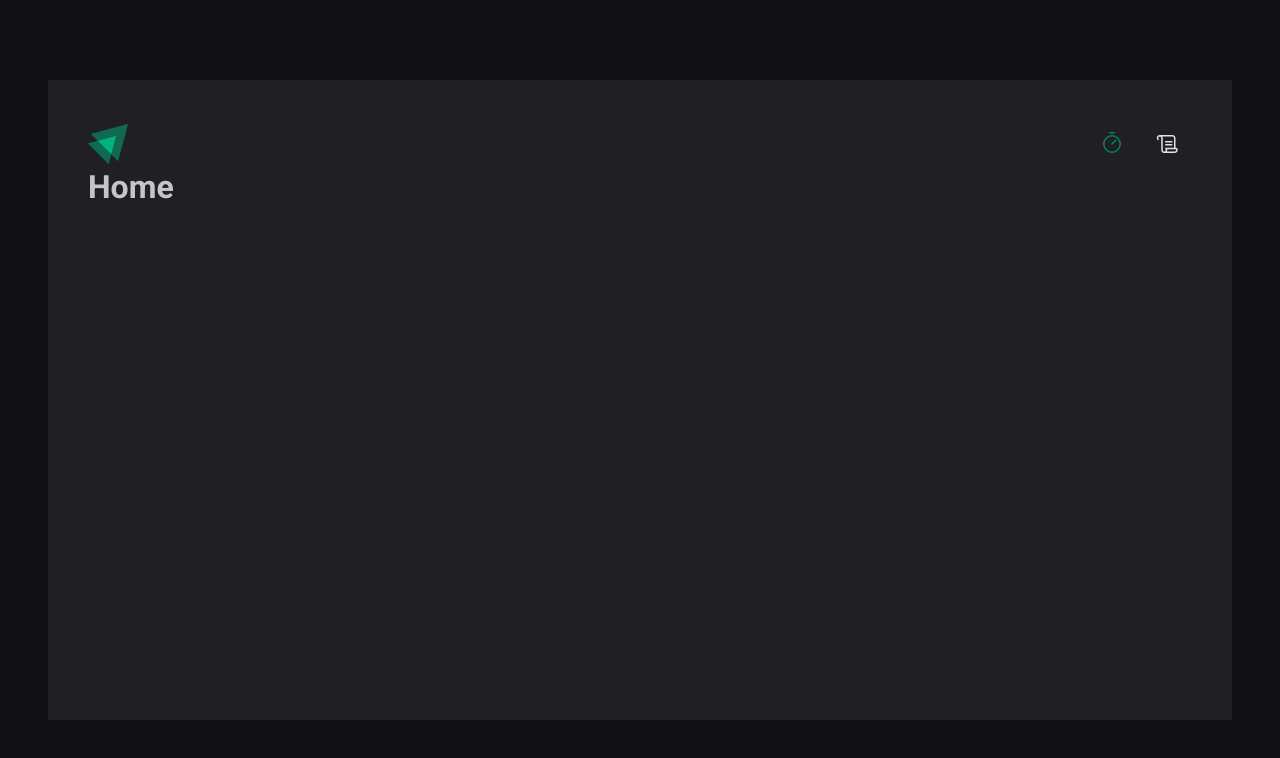
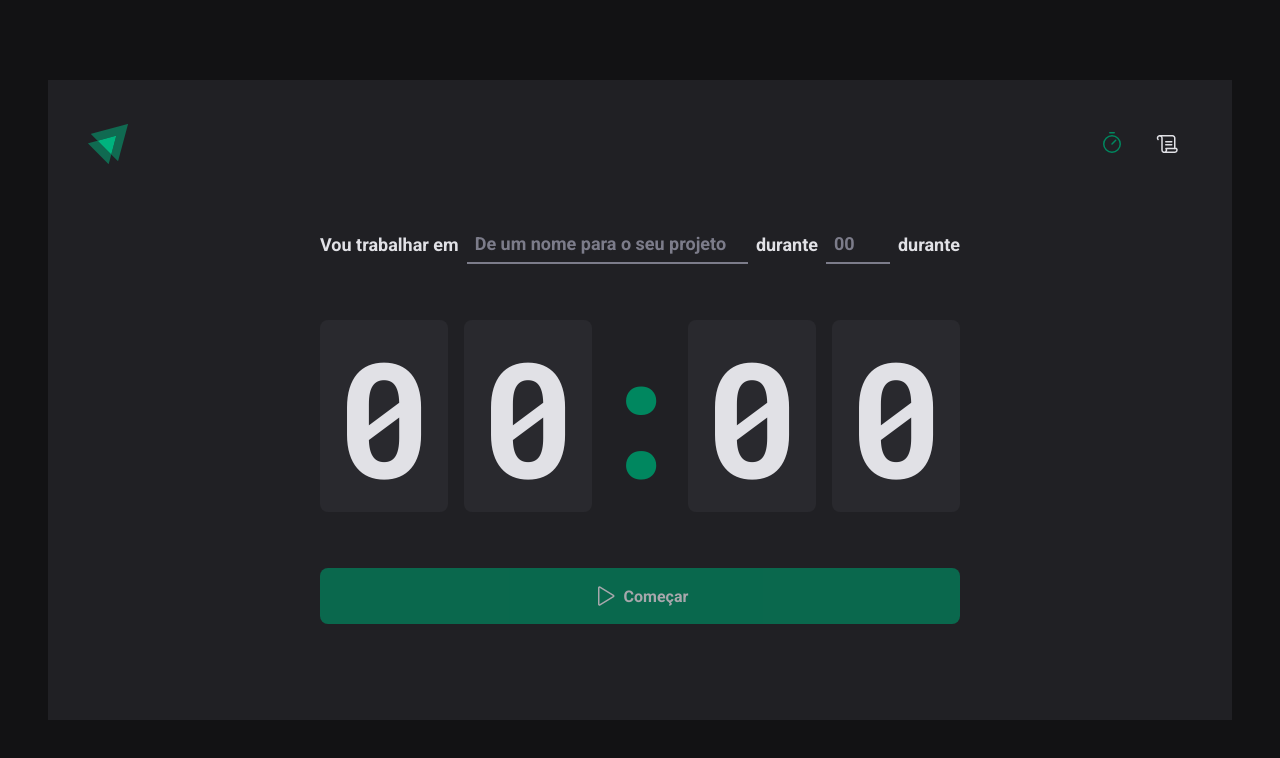
Before and after one commit to manuncorrea/timer, a React (Vite) app: page / in a window 1280 px wide. Shown: the top 758 px of the page. Built offline with nearby package versions, Linux system fonts and the light colour scheme.

Commit message:
estilizando a home

```diff
--- a/src/pages/Home/index.tsx
+++ b/src/pages/Home/index.tsx
@@ -1,3 +1,45 @@
+import { Play } from 'phosphor-react'
+import {
+  CountdownContainer,
+  FormContainer,
+  HomeContainer,
+  MinuteAmountInput,
+  Separator,
+  StartCountdownButton,
+  TaskInput,
+} from './styles'
+
 export function Homme() {
-  return <h1>Home</h1>
+  return (
+    <HomeContainer>
+      <form action="">
+        <FormContainer>
+          <label htmlFor="">Vou trabalhar em</label>
+          <TaskInput id="task" placeholder="De um nome para o seu projeto" />
+
+          <label htmlFor="minutesAmount">durante</label>
+          <MinuteAmountInput
+            type="number"
+            id="minutesAmount"
+            placeholder="00"
+          />
+
+          <span>durante</span>
+        </FormContainer>
+
+        <CountdownContainer>
+          <span>0</span>
+          <span>0</span>
+          <Separator>:</Separator>
+          <span>0</span>
+          <span>0</span>
+        </CountdownContainer>
+
+        <StartCountdownButton disabled type="submit">
+          <Play size={24} />
+          Começar
+        </StartCountdownButton>
+      </form>
+    </HomeContainer>
+  )
 }
--- /dev/null
+++ b/src/pages/Home/styles.ts
@@ -0,0 +1,111 @@
+import styled from 'styled-components'
+
+export const HomeContainer = styled.main`
+  flex: 1;
+
+  display: flex;
+  flex-direction: column;
+  align-items: center;
+  justify-content: center;
+
+  form {
+    display: flex;
+    flex-direction: column;
+    align-items: center;
+    gap: 3.5rem;
+  }
+`
+
+export const FormContainer = styled.div`
+  width: 100%;
+  display: flex;
+  align-items: center;
+  justify-content: center;
+  gap: 0.5rem;
+  color: ${(props) => props.theme['gray-100']};
+  font-size: 1.125rem;
+  font-weight: bold;
+  flex-wrap: wrap;
+`
+
+const BaeInput = styled.input`
+  background: transparent;
+  height: 2.5rem;
+  border: 0;
+  border-bottom: 2px solid ${(props) => props.theme['gray-500']};
+  font-weight: bold;
+  font-size: 1.125rem;
+  padding: 0 0.5rem;
+  color: ${(props) => props.theme['gray-100']};
+
+  &:focus {
+    box-shadow: none;
+    border-color: ${(props) => props.theme['green-500']};
+  }
+
+  &::placeholder {
+    color: ${(props) => props.theme['gray-500']};
+  }
+`
+
+export const TaskInput = styled(BaeInput)`
+  flex: 1;
+`
+
+export const MinuteAmountInput = styled(BaeInput)`
+  width: 4rem;
+`
+
+export const CountdownContainer = styled.div`
+  font-family: 'Roboto Mono', monospace;
+  font-size: 10rem;
+  line-height: 8rem;
+  color: ${(props) => props.theme['gray-100']};
+
+  display: flex;
+  gap: 1rem;
+
+  span {
+    background: ${(props) => props.theme['gray-700']};
+    padding: 2rem 1rem;
+    border-radius: 8px;
+  }
+`
+
+export const Separator = styled.div`
+  padding: 2rem;
+  color: ${(props) => props.theme['green-500']};
+
+  width: 4rem;
+  overflow: hidden;
+  display: flex;
+  justify-content: center;
+`
+
+export const StartCountdownButton = styled.button`
+  width: 100%;
+  border: 0;
+  padding: 1rem;
+  border-radius: 8px;
+
+  display: flex;
+  align-items: center;
+  justify-content: center;
+
+  gap: 0.5rem;
+  font-weight: bold;
+
+  cursor: pointer;
+
+  background: ${(props) => props.theme['green-500']};
+  color: ${(props) => props.theme['gray-100']};
+
+  &:disabled {
+    opacity: 0.7;
+    cursor: not-allowed;
+  }
+
+  &:not(:disabled):hover {
+    background: ${(props) => props.theme['green-700']};
+  }
+`
--- a/src/styles/global.ts
+++ b/src/styles/global.ts
@@ -15,6 +15,7 @@
   body {
     background: ${(props) => props.theme['gray-900']};
     color: ${(props) => props.theme['gray-300']};
+    -webkit-font-smoothing: antialiased;
   }
 
   body, input, textarea, button {
```
